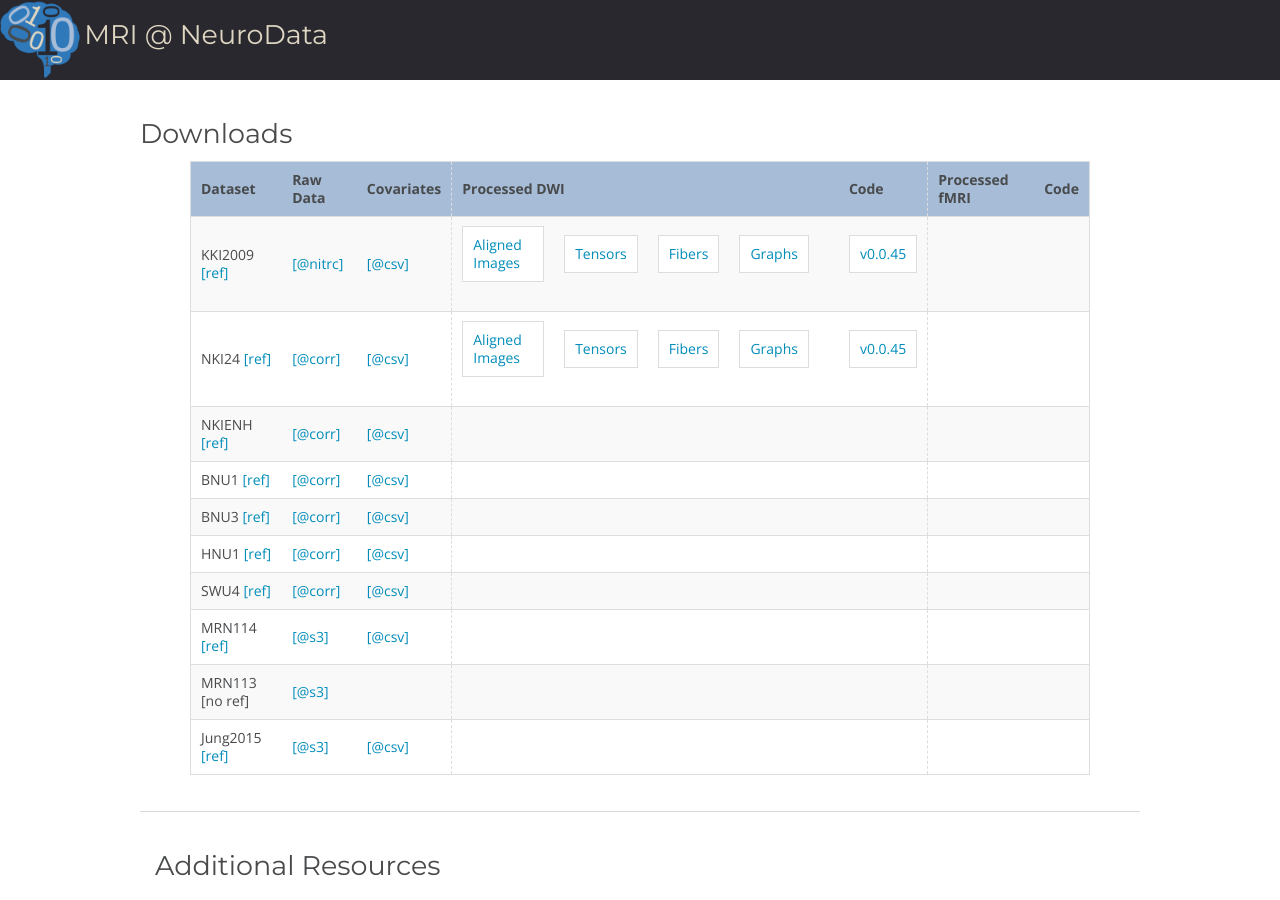
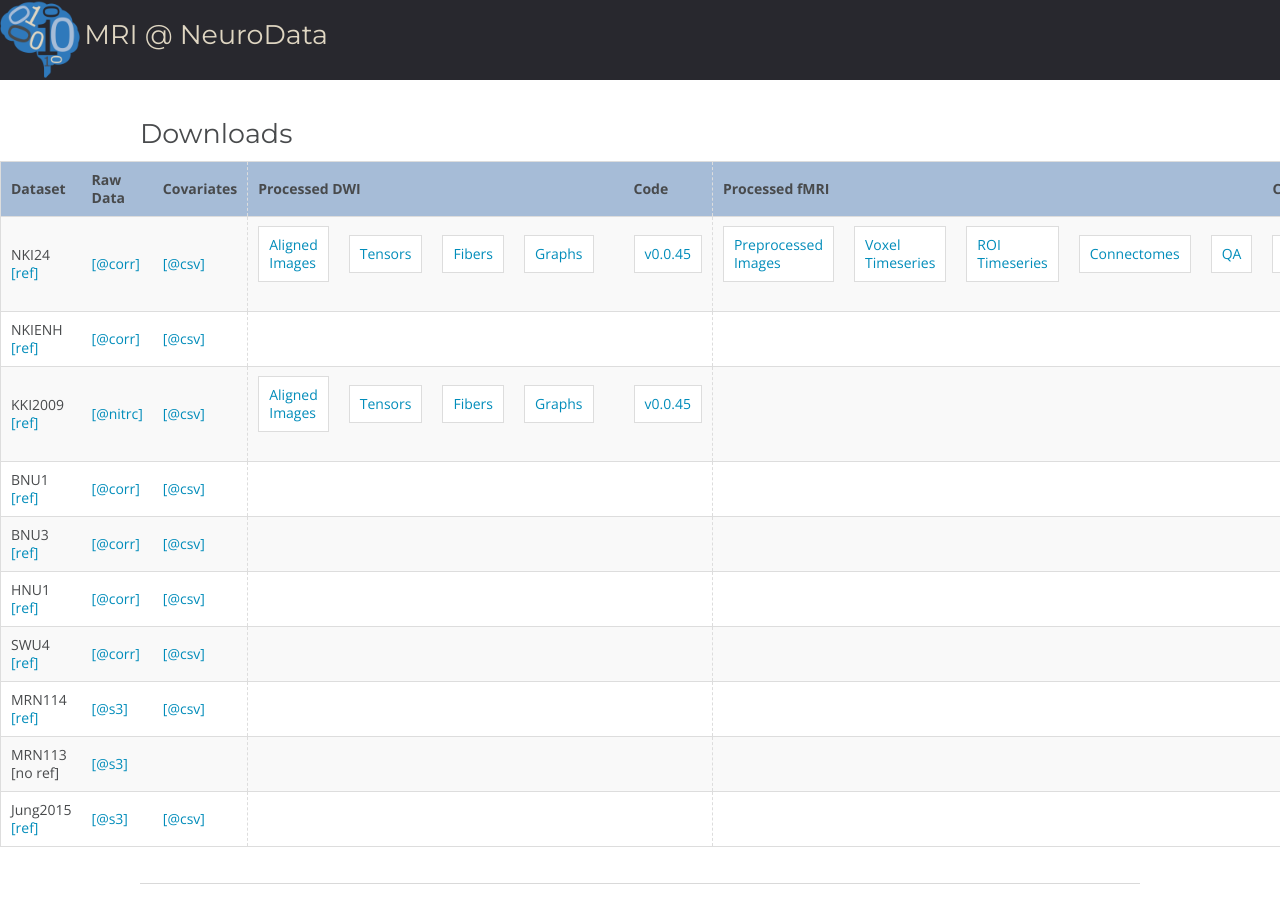
Before and after one commit to neurodata/mri.neurodata.io, a Jekyll site: the page built from index.html, in a window 1280 px wide and 900 px high. Built offline with Jekyll 4.4.1, drawn with Linux system fonts in a browser that asks for light colours; nearby versions of some CDN libraries; the list of posts is cut into pages by our own code.

Commit message:
updated table

```diff
--- a/index.html
+++ b/index.html
@@ -21,97 +21,6 @@ tags: [mri]
     <th colspan="5">Processed fMRI</th>
     <th>Code</th>
   </tr>
-  <!-- KKI2009 Start  -->
-  <tr>
-    <td>KKI2009 <a href="http://mri.kennedykrieger.org/databases.html#Kirby21">[ref]</a></td>
-    <td><a href="http://www.nitrc.org/projects/multimodal">[@nitrc]</a></td>
-    <td style="border-right: dashed 1px #ddd;"><a href="https://mrneurodata.s3.amazonaws.com/data/KKI2009/KKI2009.csv">[@csv]</a></td>
-    <td>
-			<table>
-					<tr>
-						<td><a href="http://mrneurodata.s3-website-us-east-1.amazonaws.com/KKI2009/ndmg_v0-0-45/reg_dti/">Aligned Images</a></td>
-					</tr>
-			</table>
-		</td>
-		<td>
-			<table>
-					<tr>
-						<td><a href="http://mrneurodata.s3-website-us-east-1.amazonaws.com/KKI2009/ndmg_v0-0-45/tensors/">Tensors</a></td>
-					</tr>
-			</table>
-		</td>
-		<td>
-			<table>
-					<tr>
-						<td><a href="http://mrneurodata.s3-website-us-east-1.amazonaws.com/KKI2009/ndmg_v0-0-45/fibers/">Fibers</a></td>
-					</tr>
-			</table>
-		</td>
-		<td>
-			<table>
-					<tr>
-						<td><a href="http://mrneurodata.s3-website-us-east-1.amazonaws.com/KKI2009/ndmg_v0-0-45/graphs/">Graphs</a></td>
-					</tr>
-			</table>
-		</td>
-		<td>
-<!--  <table>
-					<tr>
-						<td><a href="">QC</a></td>
-					</tr>
-			</table> -->
-		</td>
-		<td style="border-right: dashed 1px #ddd;">
-			<table>
-					<tr>
-						<td><a href="https://github.com/neurodata/ndmg/tree/v0.0.45">v0.0.45</a></td>
-					</tr>
-			</table>
-		</td>
-    <td>
-		  <!-- <table>
-					<tr>
-						<td><a href="">Aligned Images</a></td>
-					</tr>
-			</table> -->
-		</td>
-		<td>
-			<!-- <table>
-					<tr>
-						<td><a href="">Voxel Timeseries</a></td>
-					</tr>
-			</table> -->
-		</td>
-		<td>
-			<!-- <table>
-					<tr>
-						<td><a href="">ROI Timeseries</a></td>
-					</tr>
-			</table> -->
-		</td>
-		<td>
-			<!-- <table>
-					<tr>
-						<td><a href="">Graphs</a></td>
-					</tr>
-			</table> -->
-		</td>
-		<td>
-			<!-- <table>
-					<tr>
-						<td><a href="">QC</a></td>
-					</tr>
-			</table> -->
-		</td>
-		<td>
-			<!-- <table>
-					<tr>
-						<td><a href="https://github.com/neurodata/ndmg/tree/v0.0.33">v0.0.33</a></td>
-					</tr>
-			</table> -->
-		</td>
-  </tr>
-  <!-- KKI2009 End  -->
   <!-- NKI24 Start  -->
   <tr>
     <td>NKI24 <a href="http://fcon_1000.projects.nitrc.org/indi/CoRR/html/nki_1.html">[ref]</a></td>
@@ -148,7 +57,7 @@ tags: [mri]
 		<td> <!--
 			<table>
 					<tr>
-						<td><a href="">QC</a></td>
+						<td><a href="">QA</a></td>
 					</tr>
 			</table> -->
 		</td>
@@ -159,47 +68,47 @@ tags: [mri]
 					</tr>
 			</table>
 		</td>
-    <td> <!--
+    <td>
 			<table>
 					<tr>
-						<td><a href="">Aligned Images</a></td>
+						<td><a href="http://mrneurodata.s3-website-us-east-1.amazonaws.com/NKI24/ndmg_0-0-1f/preproc_fmri/">Preprocessed Images</a></td>
 					</tr>
-			</table> -->
+			</table>
 		</td>
-		<td> <!--
+		<td>
 			<table>
 					<tr>
-						<td><a href="">Voxel Timeseries</a></td>
+						<td><a href="http://mrneurodata.s3-website-us-east-1.amazonaws.com/NKI24/ndmg_0-0-1f/voxel_timeseries/">Voxel Timeseries</a></td>
 					</tr>
-			</table> -->
+			</table>
 		</td>
-		<td> <!--
+		<td>
 			<table>
 					<tr>
-						<td><a href="">ROI Timeseries</a></td>
+						<td><a href="http://mrneurodata.s3-website-us-east-1.amazonaws.com/NKI24/ndmg_0-0-1f/roi_timeseries/">ROI Timeseries</a></td>
 					</tr>
-			</table> -->
+			</table>
 		</td>
-		<td> <!--
+		<td>
 			<table>
 					<tr>
-						<td><a href="">Graphs</a></td>
+						<td><a href="http://mrneurodata.s3-website-us-east-1.amazonaws.com/NKI24/ndmg_0-0-1f/connectomes/">Connectomes</a></td>
 					</tr>
-			</table> -->
+			</table>
 		</td>
-		<td> <!--
+		<td>
 			<table>
 					<tr>
-						<td><a href="">QC</a></td>
+						<td><a href="http://mrneurodata.s3-website-us-east-1.amazonaws.com/NKI24/ndmg_0-0-1f/qa/">QA</a></td>
 					</tr>
-			</table> -->
+			</table>
 		</td>
-		<td> <!--
+		<td>
 			<table>
 					<tr>
-						<td><a href="https://github.com/neurodata/ndmg/tree/v0.0.33">v0.0.33</a></td>
+						<td><a href="https://github.com/neurodata/ndmg/tree/9467f070133071a2da5731c37a3592d8d66619ae">v0.0.1f</a></td>
 					</tr>
-			</table> -->
+			</table>
 		</td>
   </tr>
   <!-- NKI24 End  -->
@@ -293,7 +202,98 @@ tags: [mri]
 			</table> -->
 		</td>
   </tr>
-  <!-- SWU4 End  -->
+  <!-- NKIENH End  -->
+  <!-- KKI2009 Start  -->
+  <tr>
+    <td>KKI2009 <a href="http://mri.kennedykrieger.org/databases.html#Kirby21">[ref]</a></td>
+    <td><a href="http://www.nitrc.org/projects/multimodal">[@nitrc]</a></td>
+    <td style="border-right: dashed 1px #ddd;"><a href="https://mrneurodata.s3.amazonaws.com/data/KKI2009/KKI2009.csv">[@csv]</a></td>
+    <td>
+			<table>
+					<tr>
+						<td><a href="http://mrneurodata.s3-website-us-east-1.amazonaws.com/KKI2009/ndmg_v0-0-45/reg_dti/">Aligned Images</a></td>
+					</tr>
+			</table>
+		</td>
+		<td>
+			<table>
+					<tr>
+						<td><a href="http://mrneurodata.s3-website-us-east-1.amazonaws.com/KKI2009/ndmg_v0-0-45/tensors/">Tensors</a></td>
+					</tr>
+			</table>
+		</td>
+		<td>
+			<table>
+					<tr>
+						<td><a href="http://mrneurodata.s3-website-us-east-1.amazonaws.com/KKI2009/ndmg_v0-0-45/fibers/">Fibers</a></td>
+					</tr>
+			</table>
+		</td>
+		<td>
+			<table>
+					<tr>
+						<td><a href="http://mrneurodata.s3-website-us-east-1.amazonaws.com/KKI2009/ndmg_v0-0-45/graphs/">Graphs</a></td>
+					</tr>
+			</table>
+		</td>
+		<td>
+<!--  <table>
+					<tr>
+						<td><a href="">QC</a></td>
+					</tr>
+			</table> -->
+		</td>
+		<td style="border-right: dashed 1px #ddd;">
+			<table>
+					<tr>
+						<td><a href="https://github.com/neurodata/ndmg/tree/v0.0.45">v0.0.45</a></td>
+					</tr>
+			</table>
+		</td>
+    <td>
+		  <!-- <table>
+					<tr>
+						<td><a href="">Aligned Images</a></td>
+					</tr>
+			</table> -->
+		</td>
+		<td>
+			<!-- <table>
+					<tr>
+						<td><a href="">Voxel Timeseries</a></td>
+					</tr>
+			</table> -->
+		</td>
+		<td>
+			<!-- <table>
+					<tr>
+						<td><a href="">ROI Timeseries</a></td>
+					</tr>
+			</table> -->
+		</td>
+		<td>
+			<!-- <table>
+					<tr>
+						<td><a href="">Graphs</a></td>
+					</tr>
+			</table> -->
+		</td>
+		<td>
+			<!-- <table>
+					<tr>
+						<td><a href="">QC</a></td>
+					</tr>
+			</table> -->
+		</td>
+		<td>
+			<!-- <table>
+					<tr>
+						<td><a href="https://github.com/neurodata/ndmg/tree/v0.0.33">v0.0.33</a></td>
+					</tr>
+			</table> -->
+		</td>
+  </tr>
+  <!-- KKI2009 End  -->
   <!-- BNU1 Start  -->
   <tr>
     <td>BNU1 <a href="http://fcon_1000.projects.nitrc.org/indi/CoRR/html/bnu_1.html">[ref]</a></td>
```
Also changed, not shown: 3 other files.
